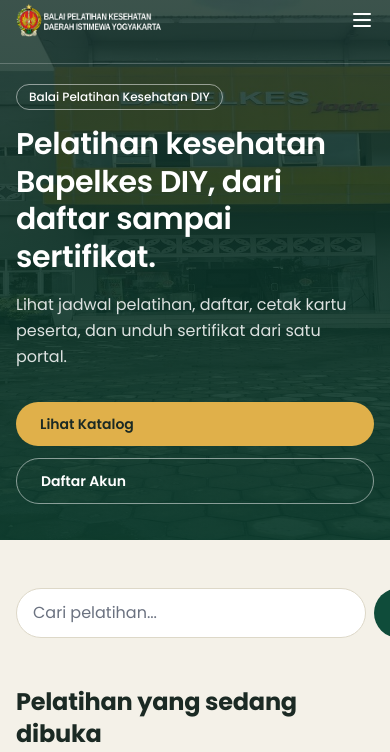
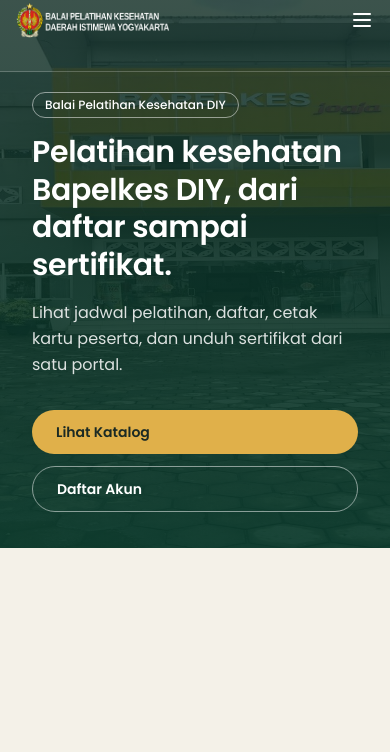
Before and after one commit to fc4stle/Bapelkes-ONE, a Laravel app: page / in a window 390 px wide; the page is wider, and only the part inside the window is pictured. Shown: the top 752 px of that part. Run offline with Laravel 12, Linux system fonts and the light colour scheme; data comes from the database, SQL or seed files in the repository; data that the repository does not hold is empty; style sheets or scripts are compiled from the project's sources.

Commit message:
refactor: navigation header 72px, logo 44px mobile 36px, padding alignment hero, test header layout

```diff
--- a/resources/views/beranda.blade.php
+++ b/resources/views/beranda.blade.php
@@ -1,7 +1,7 @@
 <x-app-layout>
     <x-slot name="header">
-        <!-- Hero Section dalam Band -->
-        <div class="text-left">
+        <!-- Hero Section dalam Band dengan Padding sejajar Navigation -->
+        <div class="max-w-7xl mx-auto px-4 sm:px-6 lg:px-8 text-left">
             <!-- Badge Pil Kecil -->
             <div class="inline-block mb-4">
                 <span class="inline-block px-3 py-1 text-xs font-medium rounded-full border border-white/50 text-white">
@@ -54,6 +54,7 @@
                     </a>
                 @endauth
             </div>
+        </div>
         </div>
     </x-slot>
 
--- a/resources/views/layouts/navigation.blade.php
+++ b/resources/views/layouts/navigation.blade.php
@@ -1,59 +1,62 @@
-<nav x-data="{ open: false }" style="background-color: transparent; border-bottom: 1px solid rgba(255, 255, 255, 0.22); height: 64px;">
+<nav x-data="{ open: false }" class="h-[72px]" style="background-color: transparent; border-bottom: 1px solid rgba(255, 255, 255, 0.22);">
     <!-- Primary Navigation Menu -->
     <div class="max-w-7xl mx-auto px-4 sm:px-6 lg:px-8">
         <div class="flex justify-between items-center h-full">
-            <div class="flex items-center gap-6 flex-wrap md:flex-nowrap">
+            <div class="flex items-center gap-8 flex-wrap md:flex-nowrap">
                 <!-- Brand Logo + Screen Reader Name -->
-                <a href="/" class="flex items-center gap-3 shrink-0">
+                <a href="/" class="flex items-center shrink-0">
                     <!-- White Logo Image -->
-                    <img src="/images/logo-bapelkes-putih.png" alt="Balai Pelatihan Kesehatan DIY" style="height: 34px; object-fit: contain;">
+                    <img src="/images/logo-bapelkes-putih.png" alt="Balai Pelatihan Kesehatan DIY" class="h-9 sm:h-11 w-auto">
                     <!-- App Name for Screen Readers -->
                     <span class="sr-only">{{ config('app.name') }}</span>
                 </a>
 
+                <!-- Vertical Divider (sm ke atas) -->
+                <div class="hidden sm:block w-px h-7 bg-white/25"></div>
+
                 <!-- Navigation Links -->
                 <div class="hidden space-x-1 sm:space-x-4 md:space-x-2 lg:space-x-4 sm:-my-px sm:flex">
-                    <x-nav-link :href="route('pelatihan.katalog')" :active="request()->routeIs('pelatihan.katalog', 'pelatihan.detail')" class="text-[13px] md:text-[13px] lg:text-[14px]">
+                    <x-nav-link :href="route('pelatihan.katalog')" :active="request()->routeIs('pelatihan.katalog', 'pelatihan.detail')" class="text-sm px-4 py-2">
                         Katalog
                     </x-nav-link>
 
                     @auth
-                        <x-nav-link :href="route('dashboard')" :active="request()->routeIs('dashboard')" class="text-[13px] md:text-[13px] lg:text-[14px]">
+                        <x-nav-link :href="route('dashboard')" :active="request()->routeIs('dashboard')" class="text-sm px-4 py-2">
                             Dashboard
                         </x-nav-link>
 
                     @if (auth()->user()->isStaf())
-                        <x-nav-link :href="route('panitia.dashboard')" :active="request()->routeIs('panitia.dashboard')" class="text-[13px] md:text-[13px] lg:text-[14px]">
+                        <x-nav-link :href="route('panitia.dashboard')" :active="request()->routeIs('panitia.dashboard')" class="text-sm px-4 py-2">
                             Rekap Panitia
                         </x-nav-link>
 
-                        <x-nav-link :href="route('panitia.asrama.index')" :active="request()->routeIs('panitia.asrama.*')" class="text-[13px] md:text-[13px] lg:text-[14px]">
+                        <x-nav-link :href="route('panitia.asrama.index')" :active="request()->routeIs('panitia.asrama.*')" class="text-sm px-4 py-2">
                             Kelola Asrama
                         </x-nav-link>
 
-                        <x-nav-link :href="route('pelatihans.index')" :active="request()->routeIs('pelatihans.index', 'pelatihans.show', 'pelatihans.create', 'pelatihans.edit')" class="text-[13px] md:text-[13px] lg:text-[14px]">
+                        <x-nav-link :href="route('pelatihans.index')" :active="request()->routeIs('pelatihans.index', 'pelatihans.show', 'pelatihans.create', 'pelatihans.edit')" class="text-sm px-4 py-2">
                             Kelola Pelatihan
                         </x-nav-link>
 
-                        <x-nav-link :href="route('panitia.presensi.index')" :active="request()->routeIs('panitia.presensi.*', 'pelatihan.presensi')" class="text-[13px] md:text-[13px] lg:text-[14px]">
+                        <x-nav-link :href="route('panitia.presensi.index')" :active="request()->routeIs('panitia.presensi.*', 'pelatihan.presensi')" class="text-sm px-4 py-2">
                             Presensi
                         </x-nav-link>
 
-                        <x-nav-link :href="route('panitia.statistik.index')" :active="request()->routeIs('panitia.statistik.*')" class="text-[13px] md:text-[13px] lg:text-[14px]">
+                        <x-nav-link :href="route('panitia.statistik.index')" :active="request()->routeIs('panitia.statistik.*')" class="text-sm px-4 py-2">
                             Statistik
                         </x-nav-link>
 
                         @if (auth()->user()->isAdmin())
-                            <x-nav-link :href="route('admin.users.index')" :active="request()->routeIs('admin.users.*')" class="text-[13px] md:text-[13px] lg:text-[14px]">
+                            <x-nav-link :href="route('admin.users.index')" :active="request()->routeIs('admin.users.*')" class="text-sm px-4 py-2">
                                 Kelola Pengguna
                             </x-nav-link>
 
-                            <x-nav-link :href="route('admin.aktivitas.index')" :active="request()->routeIs('admin.aktivitas.*')" class="text-[13px] md:text-[13px] lg:text-[14px]">
+                            <x-nav-link :href="route('admin.aktivitas.index')" :active="request()->routeIs('admin.aktivitas.*')" class="text-sm px-4 py-2">
                                 Aktivitas
                             </x-nav-link>
                         @endif
                     @else
-                        <x-nav-link :href="route('pendaftarans.index')" :active="request()->routeIs('pendaftarans.index', 'pendaftarans.edit', 'pelatihan.daftar')" class="text-[13px] md:text-[13px] lg:text-[14px]">
+                        <x-nav-link :href="route('pendaftarans.index')" :active="request()->routeIs('pendaftarans.index', 'pendaftarans.edit', 'pelatihan.daftar')" class="text-sm px-4 py-2">
                             Pendaftaran Saya
                         </x-nav-link>
                     @endif
@@ -201,7 +204,7 @@
             </div>
 
             <!-- Hamburger -->
-            <div class="-me-2 flex items-center sm:hidden">
+            <div class="flex items-center sm:hidden -me-2">
                 <button @click="open = ! open" class="inline-flex items-center justify-center p-2 rounded-md transition duration-150 ease-in-out text-white" @keydown.escape="open = false">
                     <svg class="h-6 w-6" stroke="currentColor" fill="none" viewBox="0 0 24 24">
                         <path :class="{'hidden': open, 'inline-flex': ! open }" class="inline-flex" stroke-linecap="round" stroke-linejoin="round" stroke-width="2" d="M4 6h16M4 12h16M4 18h16" />
```
Also changed, not shown: tests/Feature/TemaNavigationHeaderTest.php (added, +98 -0 lines).
